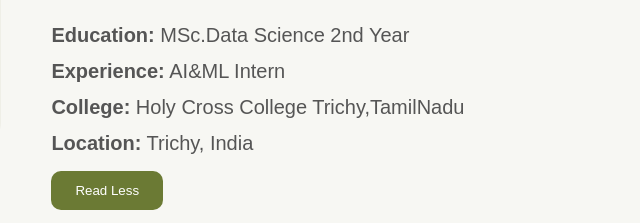
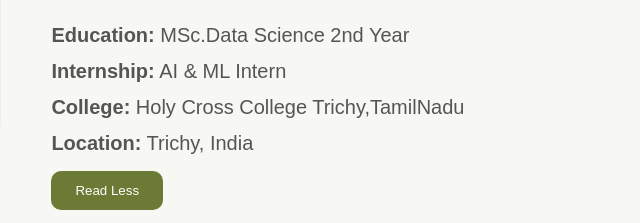
Before and after one commit to joycegs2005/portfolio, a plain HTML site: page index.html in a window 1280 px wide. Both pictures are taken after a click on the button "Read More". Shown: the part 1298-1521 px from the top of the page, 565-1205 px from the left. Drawn offline with Linux system fonts and the light colour scheme.

Commit message:
Fix HTML structure and formatting

```diff
--- a/index.html
+++ b/index.html
@@ -127,7 +127,7 @@
 
           <p><strong>Education:</strong> MSc.Data Science 2nd Year</p>
 
-          <p><strong>Experience:</strong> AI&ML Intern</p>
+          <p><strong>Internship:</strong> AI & ML Intern</p>
 
           <p><strong>College:</strong> Holy Cross College Trichy,TamilNadu</p>
 
```
